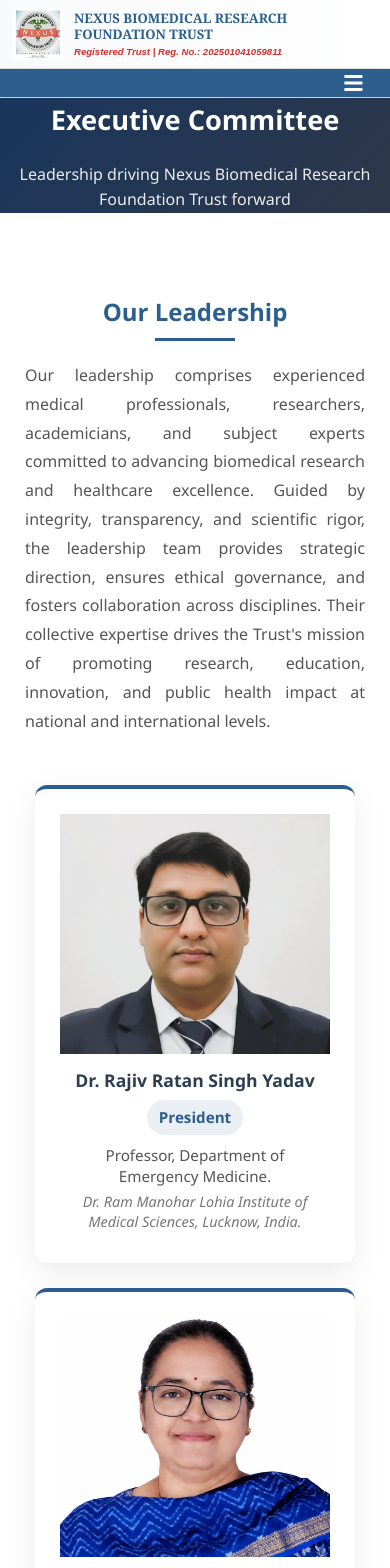
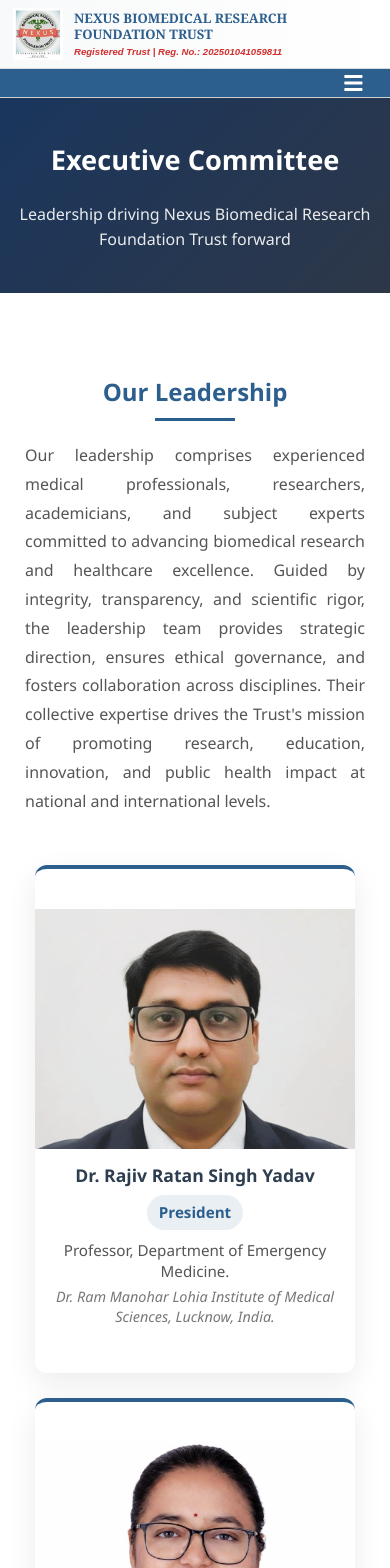
Before and after one commit to Vatsalaa144/Nexus-Biomedical, a React (Vite) app in the folder client/: page /committee in a window 390 px wide. Shown: the top 1568 px of the page. Built offline with nearby package versions, Linux system fonts and the light colour scheme; no server answers.

Commit message:
Fixed Alignment

```diff
--- a/client/src/pages/Committee/Committee.css
+++ b/client/src/pages/Committee/Committee.css
@@ -329,11 +329,7 @@
 }
 
 @media (max-width: 768px) {
-  .committee-page-title {
-    padding: 0;
-  }
-
-  .committee-page-title h1 {
+   .committee-page-title h1 {
     font-size: 2rem;
   }
 
@@ -347,7 +343,7 @@
   }
 
   .committee-category {
-    padding: 25px;
+    padding:40px 0;
   }
 
   .committee-member-photo-container {
```
